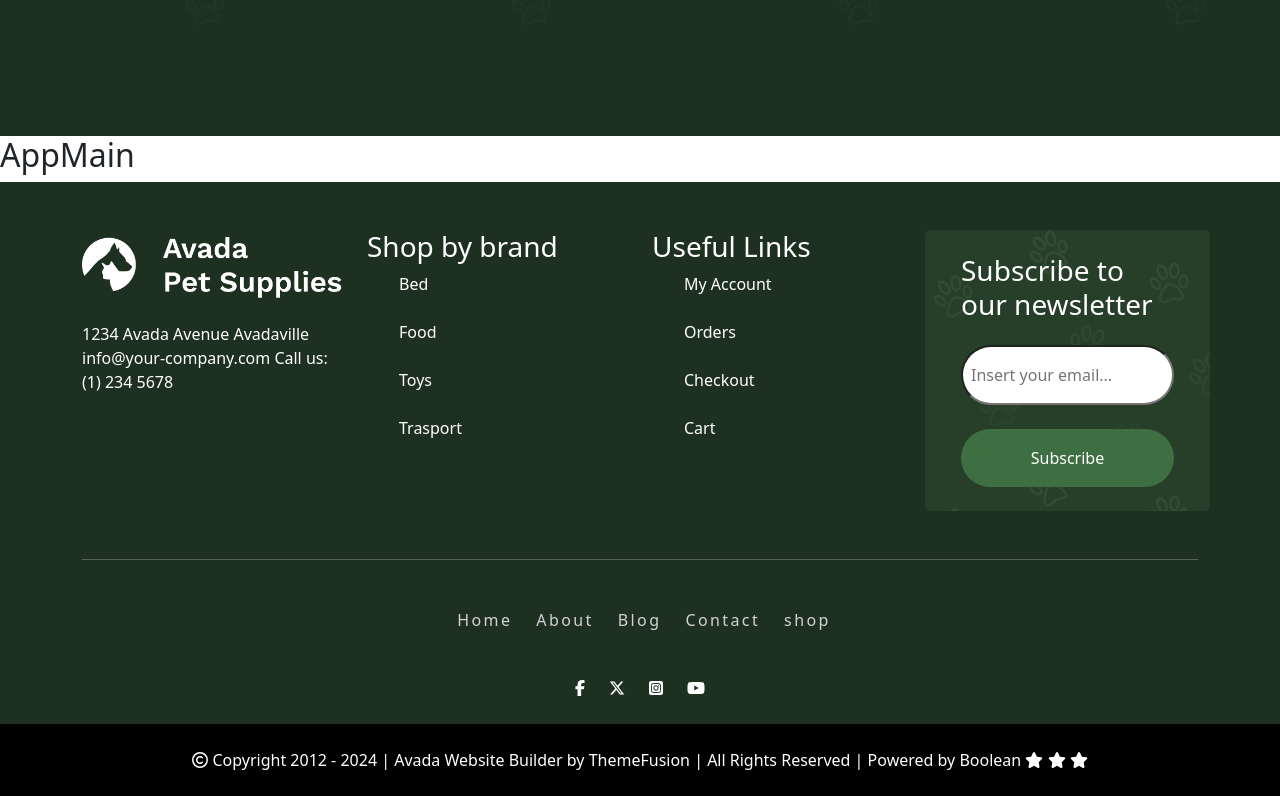
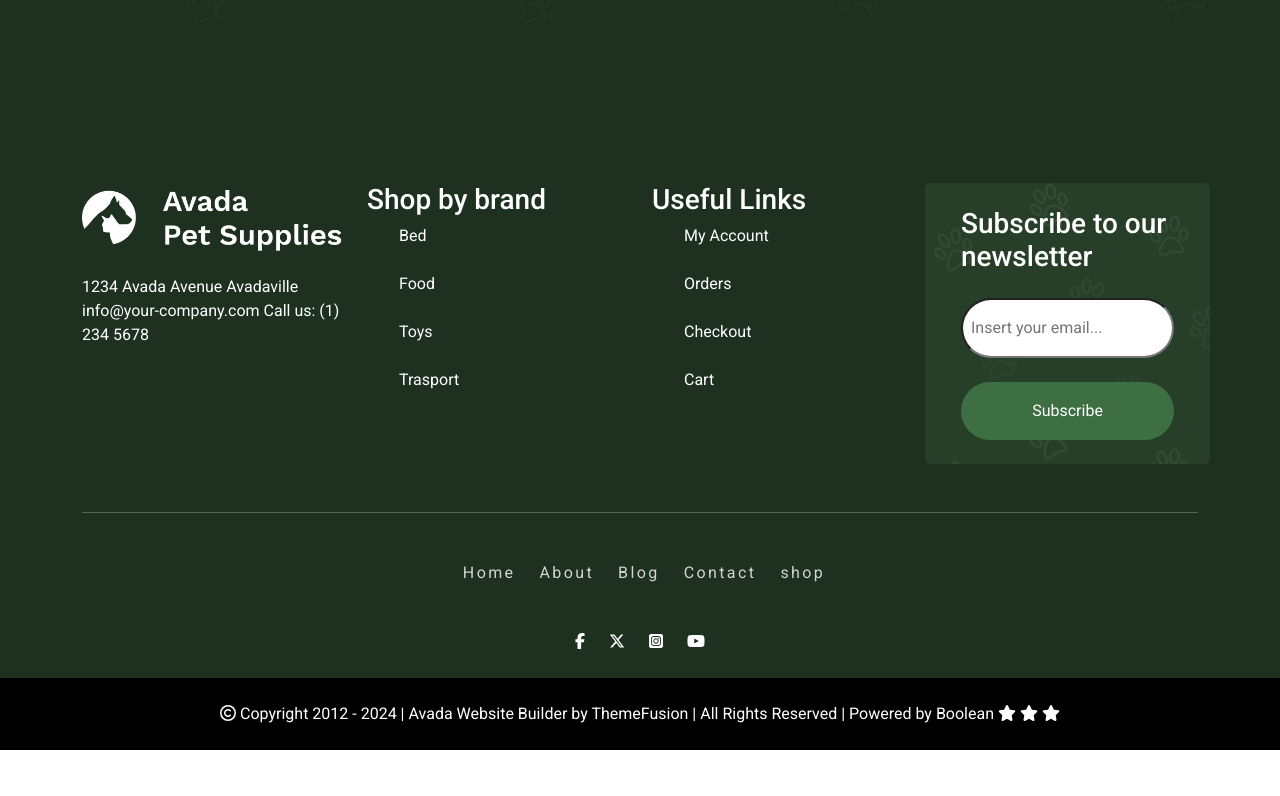
Before and after one commit to gianluigi7/proj-html-vuejs, a Vue app: page / in a window 1280 px wide. Shown: the part 5062-5858 px from the top of the page. After the commit the page ends 5812 px from the top, so only its background shows below. Built offline with nearby package versions, Linux system fonts and the light colour scheme.

Commit message:
feat: Add Roboto font and preconnect to Google Fonts

```diff
--- a/index.html
+++ b/index.html
@@ -5,6 +5,11 @@
     <meta name="viewport" content="width=device-width, initial-scale=1.0" />
     <title>Vite Vue Template</title>
     <link rel="icon" href="/LogoNoScritta.png" type="image/x-icon">
+    <link rel="preconnect" href="https://fonts.googleapis.com">
+    <link rel="preconnect" href="https://fonts.gstatic.com" crossorigin>
+    <link
+      href="https://fonts.googleapis.com/css2?family=Roboto:ital,wght@0,100;0,300;0,400;0,500;0,700;0,900;1,100;1,300;1,400;1,500;1,700;1,900&display=swap"
+      rel="stylesheet">
   </head>
   <body>
     <div id="app"></div>
--- a/src/App.vue
+++ b/src/App.vue
@@ -5,7 +5,7 @@
  import AppHome from './pages/AppHome.vue';
  import AppFooter from './components/AppFooter.vue';
   import AppHeader from './components/AppHeader.vue';
-  import AppMain from './components/AppMain.vue';
+
 
  export default{
   components: {
@@ -14,7 +14,7 @@
     AppHome,
     AppFooter,
     AppHeader,
-    AppMain,
+
   }
  }
 </script>
@@ -25,7 +25,6 @@
 
     <AppHeader></AppHeader>
     <router-view></router-view>
-    <AppMain></AppMain>
     <AppFooter></AppFooter>
 
 
@@ -33,3 +32,10 @@
 
 
 </template>
+
+<style>
+body {
+  font-family:'Roboto', sans-serif;
+}
+
+</style>
--- a/src/components/AppMain.vue
+++ /dev/null
@@ -1,16 +0,0 @@
-<script>
-export default{
-    name: 'AppMain',
-}
-</script>
-
-<template>
-
-    <h2>AppMain</h2>
-
-</template>
-
-<style>
-
-
-</style>
```
